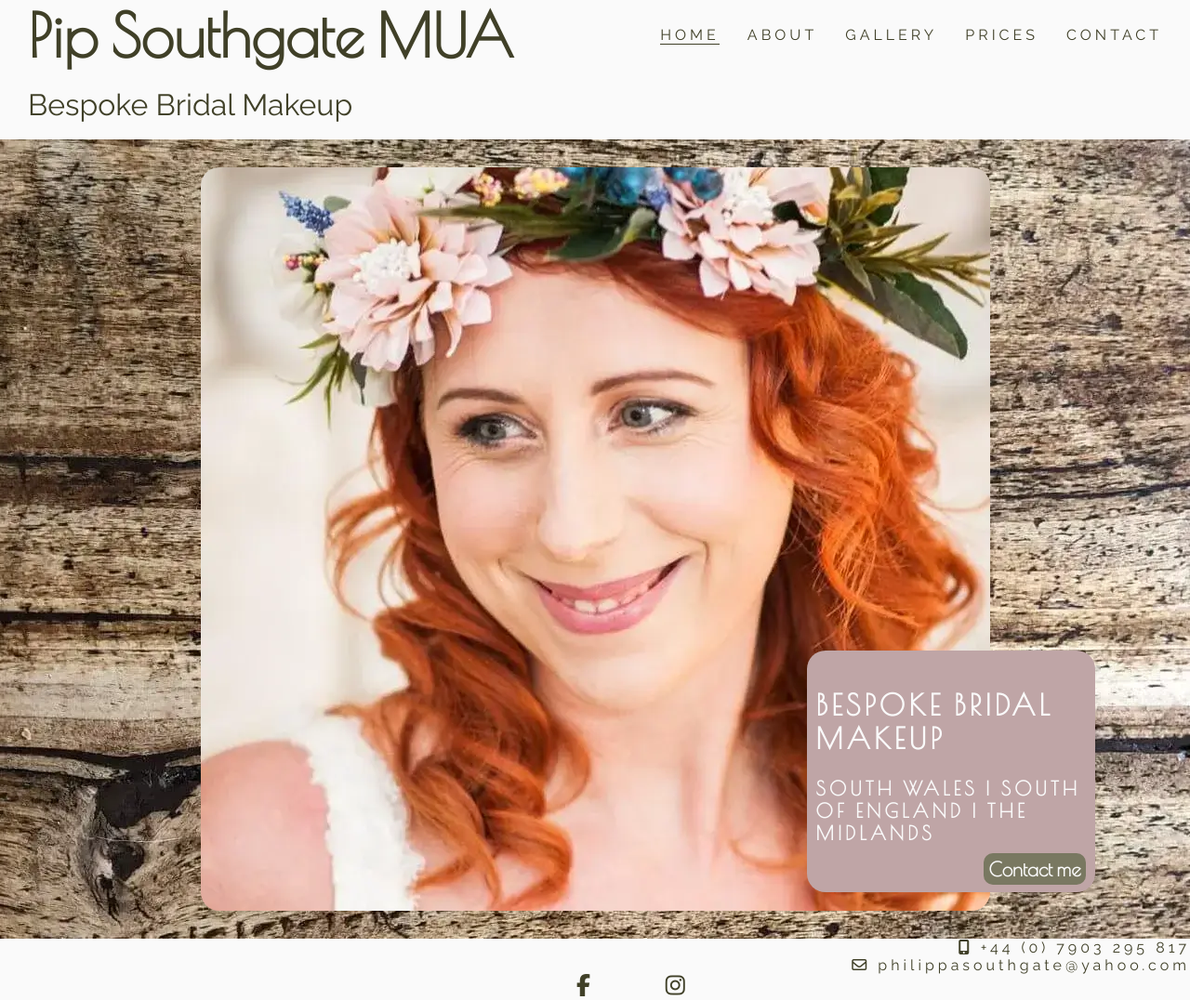
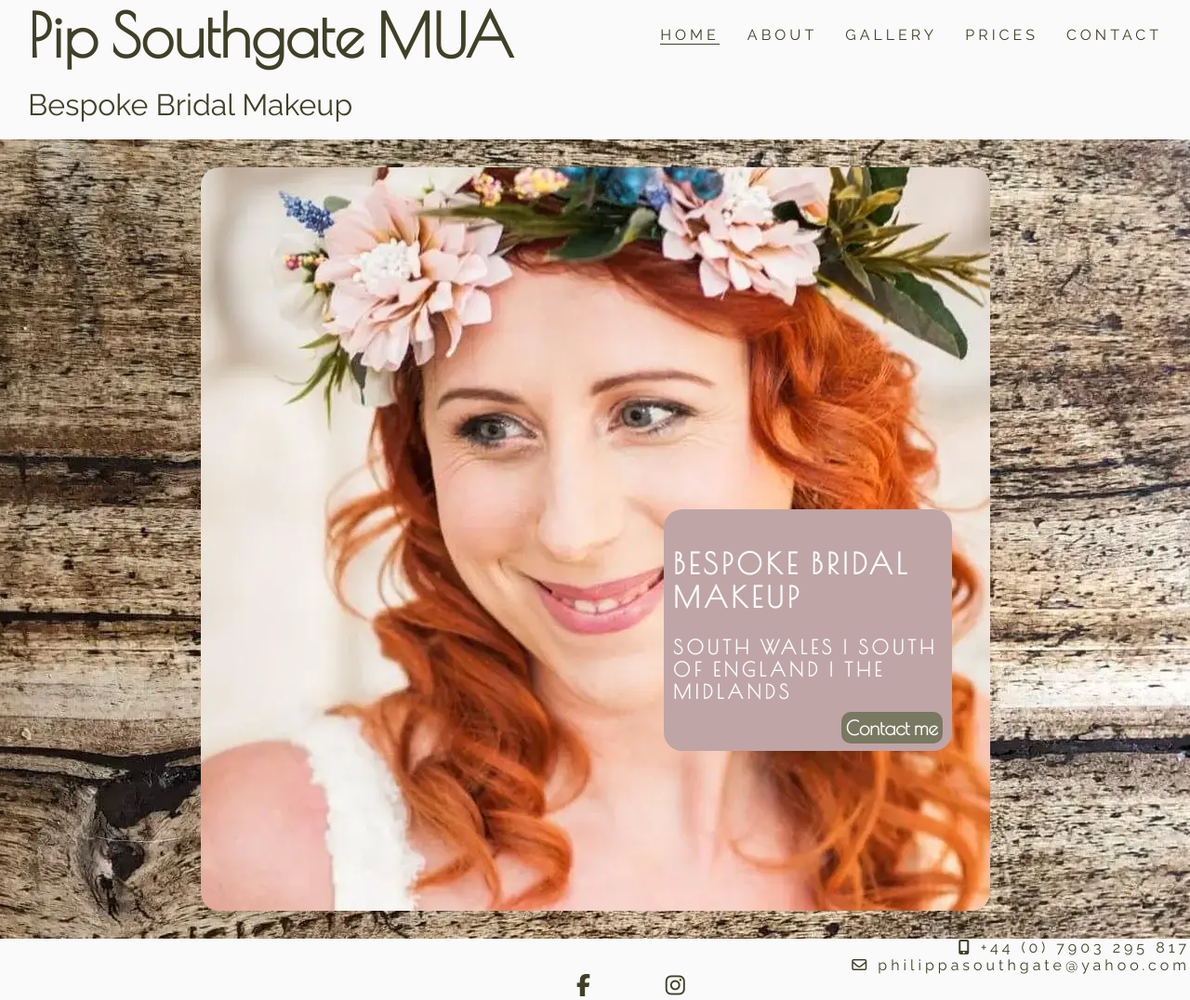
Before and after one commit to shellieD/pip-southgate-mua, a plain HTML site: page index.html in a window 1280 px wide. Shown: the whole page at 93% size. Drawn offline with nearby package versions, Linux system fonts and the light colour scheme.

Commit message:
Adjust position of overlay text on home page

```diff
--- a/assets/css/style.css
+++ b/assets/css/style.css
@@ -106,8 +106,8 @@ h1 {
 
     background-color: #BFA5A6;
 
-    right: 8%;
-    bottom: -20%;
+    right: 20%;
+    bottom: -1%;
 
     position: absolute;
 }
```
